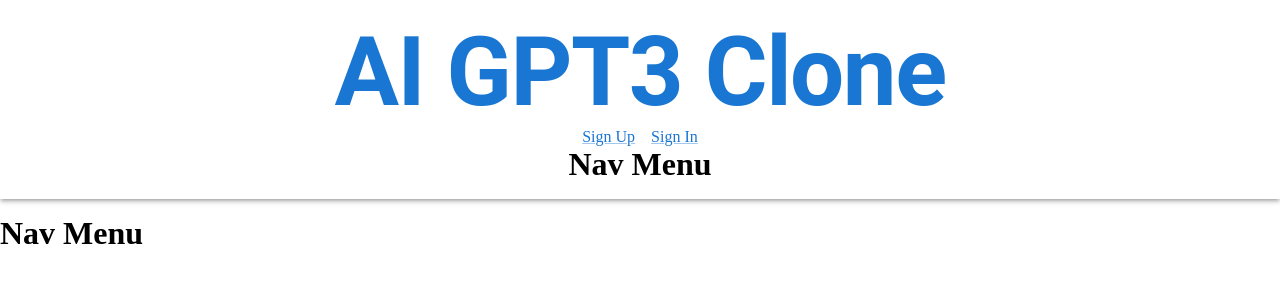
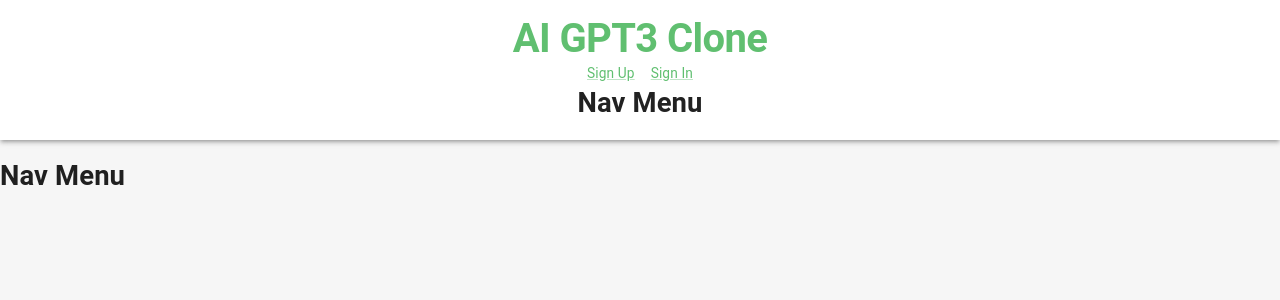
Before and after one commit to TauqeerAhmad5201/chat-gpt-clone, a React (Create React App) app in the folder client/: page / in a window 1280 px wide. Shown: the top 300 px of the page. Built offline with nearby package versions, Linux system fonts and the light colour scheme.

Commit message:
Added imports in App.js

```diff
--- a/client/src/App.js
+++ b/client/src/App.js
@@ -1,20 +1,28 @@
-import './App.css';
-import {Routes, Route} from 'react-router-dom'
-import Navbar from './components/Navbar'
-import Homepage from './pages/Homepage'
-import Register from './pages/Register'
-import Login from './pages/Login'
+import "./App.css";
+import { Routes, Route } from "react-router-dom";
+import { useMemo } from "react";
+import { CssBaseline, ThemeProvider } from "@mui/material";
+import { createTheme } from "@mui/material/styles";
+import { themeSettings } from "./theme";
+import Navbar from "./components/Navbar";
+import Homepage from "./pages/Homepage";
+import Register from "./pages/Register";
+import Login from "./pages/Login";
 
 function App() {
+  const theme = useMemo(() => createTheme(themeSettings(), []));
   return (
-    <div>
-      <Navbar/>
-      <Routes>
-          <Route path="/" element={<Homepage/>}></Route>
-          <Route path="/register" element={<Register/>}></Route>
-          <Route path="/login" element={<Login/>}></Route>
+    <>
+      <ThemeProvider theme={theme}>
+        <CssBaseline />
+        <Navbar />
+        <Routes>
+          <Route path="/" element={<Homepage />}></Route>
+          <Route path="/register" element={<Register />}></Route>
+          <Route path="/login" element={<Login />}></Route>
         </Routes>
-    </div>
+      </ThemeProvider>
+    </>
   );
 }
 
```
